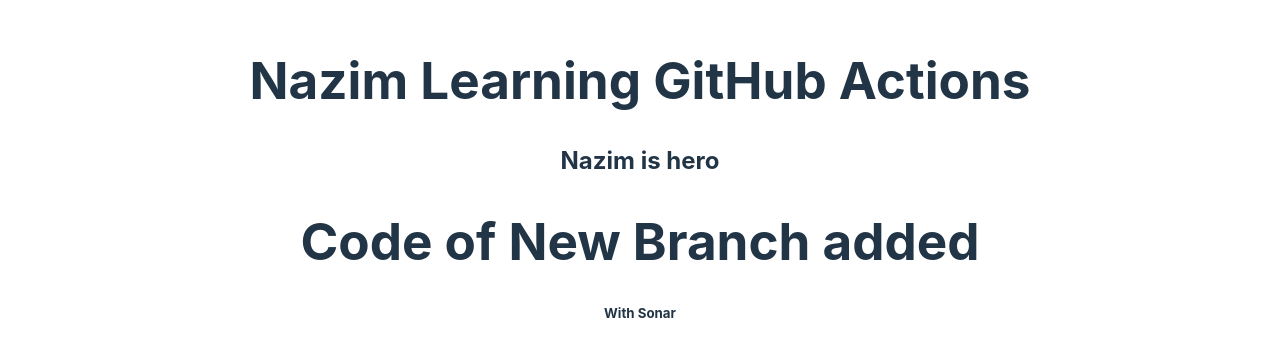
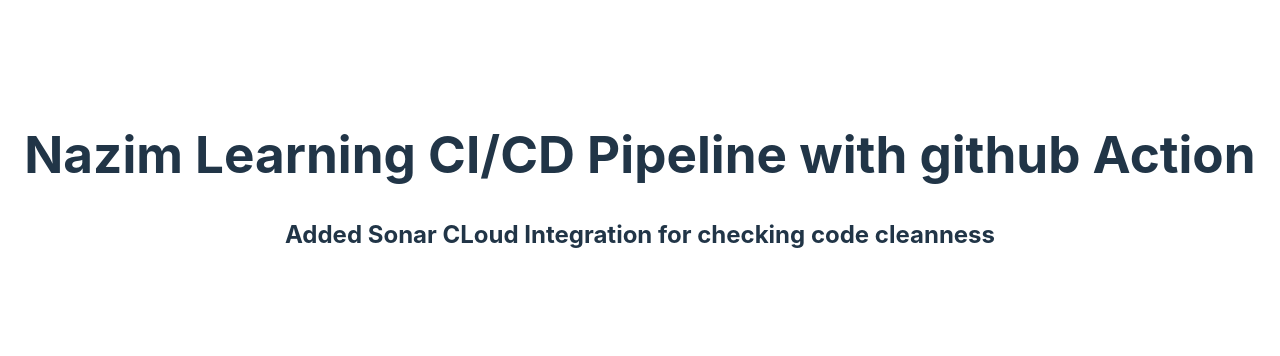
Before and after one commit to Nazim452/CI-CD, a React (Vite) app: page / in a window 1280 px wide. Shown: the part 218-574 px from the top of the page. Built offline with nearby package versions, Linux system fonts and the light colour scheme.

Commit message:
Text Changes

```diff
--- a/src/App.jsx
+++ b/src/App.jsx
@@ -5,11 +5,10 @@
   return (
     <>
     {/* Adding comment  */}
-      <h1>Nazim Learning GitHub Actions</h1>
-      <h2>Nazim is hero</h2>
+      <h1>Nazim Learning CI/CD Pipeline with github Action</h1>
 
-      <h1>Code of New Branch added</h1>
-      <h5>With Sonar</h5>
+      <h2>Added Sonar CLoud Integration for checking code cleanness</h2>
+
     </>
   )
 }
--- a/vitest.setup.js
+++ b/vitest.setup.js
@@ -1,3 +1,6 @@
+
+// This line imports custom matchers (extra functions for testing) provided by @testing-library/jest-dom.
+
 import '@testing-library/jest-dom/vitest'
 import { cleanup } from '@testing-library/react'
 import { afterEach } from 'vitest'
```
Also changed, not shown: 1 other file (tests, documents, lock files or other folders).
